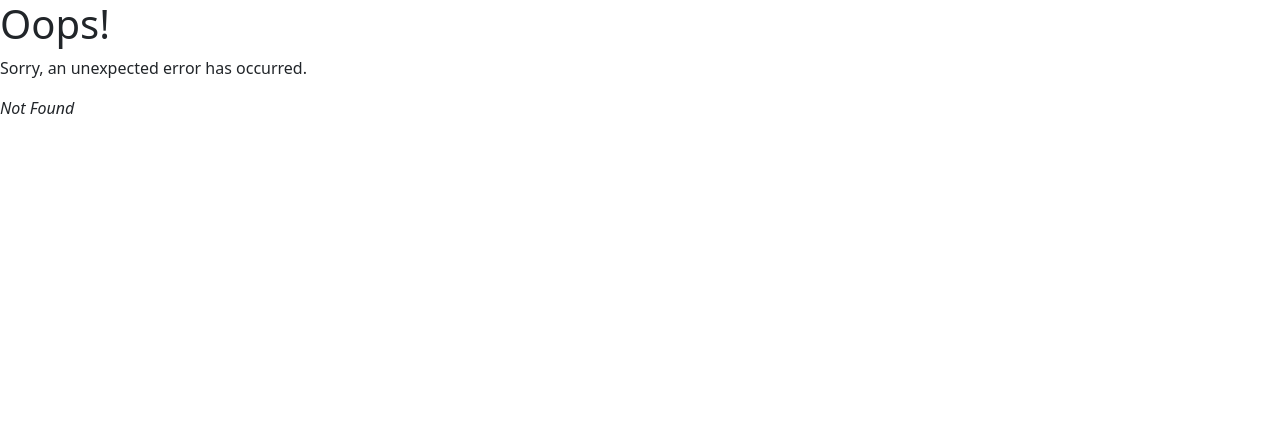
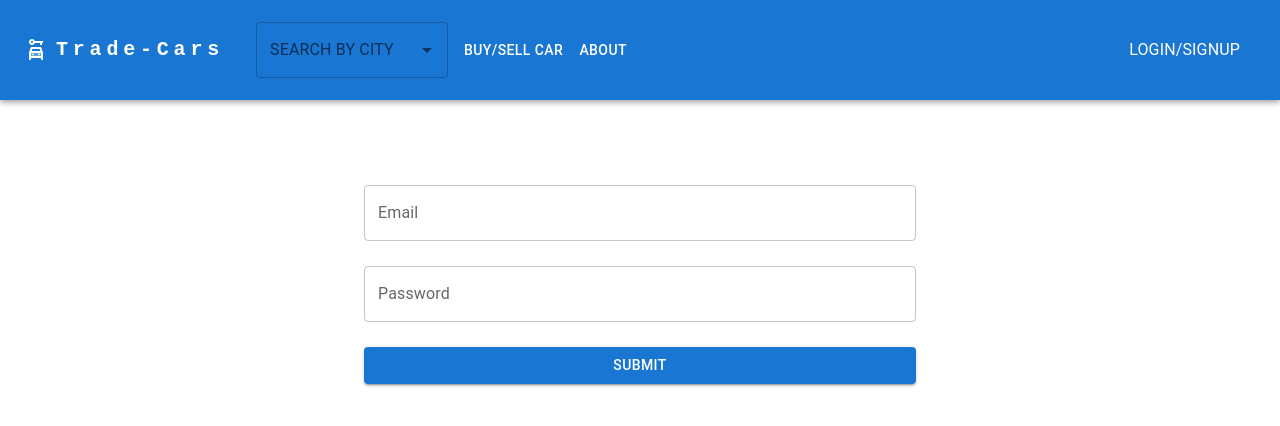
Before and after one commit to sj-shweta04/car-trading-portal-UI, a React (Vite) app: page /sellcar in a window 1280 px wide. Before the commit this address had no page. Shown: the top 426 px of the page. Built offline with nearby package versions, Linux system fonts and the light colour scheme.

Commit message:
Added view cars and sell car form (#12)
Co-authored-by: shweta_jadhav <sj.shweta@gmail.com>

```diff
--- a/package.json
+++ b/package.json
@@ -17,10 +17,12 @@
     "@mui/material": "^5.14.1",
     "axios": "^1.4.0",
     "bootstrap": "^5.3.0",
+    "formik": "^2.4.3",
     "react": "^18.2.0",
     "react-dom": "^18.2.0",
     "react-router-dom": "^6.14.2",
-    "react-toastify": "^9.1.3"
+    "react-toastify": "^9.1.3",
+    "yup": "^1.2.0"
   },
   "devDependencies": {
     "@types/react": "^18.2.15",
--- /dev/null
+++ b/src/Components/SellCar/SellCar.jsx
@@ -0,0 +1,67 @@
+import { useFormik } from 'formik';
+import * as yup from 'yup';
+import { Button } from '@mui/material';
+import TextField from '@mui/material/TextField';
+import Container from '@mui/material/Container';
+const validationSchema = yup.object({
+  email: yup
+    .string('Enter your email')
+    .email('Enter a valid email')
+    .required('Email is required'),
+  password: yup
+    .string('Enter your password')
+    .min(8, 'Password should be of minimum 8 characters length')
+    .required('Password is required'),
+});
+
+const SellCar = () => {
+  const formik = useFormik({
+    initialValues: {
+      email: '',
+      password: '',
+    },
+    validationSchema: validationSchema,
+    onSubmit: (values) => {
+      alert(JSON.stringify(values, null, 2));
+    },
+  });
+
+  return (
+    <div>
+        <Container maxWidth="sm" sx={{paddingTop:'10vh'}}>
+      <form onSubmit={formik.handleSubmit}>
+        <TextField
+          sx={{marginTop:'5px'}}
+          fullWidth
+          id="email"
+          name="email"
+          label="Email"
+          value={formik.values.email}
+          onChange={formik.handleChange}
+          onBlur={formik.handleBlur}
+          error={formik.touched.email && Boolean(formik.errors.email)}
+          helperText={formik.touched.email && formik.errors.email}
+        />
+        <TextField
+        sx={{marginTop:'25px'}}
+          fullWidth
+          id="password"
+          name="password"
+          label="Password"
+          type="password"
+          value={formik.values.password}
+          onChange={formik.handleChange}
+          onBlur={formik.handleBlur}
+          error={formik.touched.password && Boolean(formik.errors.password)}
+          helperText={formik.touched.password && formik.errors.password}
+        />
+        <Button sx={{marginTop:'25px'}} color="primary" variant="contained" fullWidth type="submit">
+          Submit
+        </Button>
+      </form>
+      </Container>
+    </div>
+  );
+};
+
+export default SellCar;
--- /dev/null
+++ b/src/Components/ViewCars/Car.jsx
@@ -0,0 +1,75 @@
+/* eslint-disable react/prop-types */
+import CssBaseline from '@mui/material/CssBaseline';
+import CardMedia from '@mui/material/CardMedia';
+import Box from '@mui/material/Box';
+import Container from '@mui/material/Container';
+import Typography from '@mui/material/Typography';
+import CardContent from '@mui/material/CardContent';
+import { Button } from '@mui/material';
+import './styles.css';
+export default function Car({ carDetails, close }) {
+
+  console.log(carDetails);
+
+  return (
+    <>
+      <CssBaseline />
+      <Container sx={{ paddingBottom: "25px" }} fixed>
+
+        <CardMedia
+          component="img"
+          height="500"
+          width="50"
+          image={`http://localhost:8080/api/cars/images/${carDetails.carImage}`}
+          alt="Car info"
+        />
+        <Box sx={{ bgcolor: '#cfe8fc', height: '55vh' }} >
+        <Button sx={{marginRight:'5px'}} onClick={()=>close(false)}>Close</Button>
+
+        <div className='display'>
+          <CardContent>
+            <Typography gutterBottom variant="h5" component="div">
+              {carDetails.brandId.brandName}
+            </Typography>
+            <Typography variant="body2" color="text.secondary">
+              Model: {carDetails.model}
+            </Typography>
+            <Typography variant="body2" color="text.secondary">
+              Year: {carDetails.year}
+            </Typography>
+            <Typography variant="body2" color="text.secondary">
+              Price: {carDetails.price}
+            </Typography>
+            <Typography variant="body2" color="text.secondary">
+              City: {carDetails.city}
+            </Typography>
+          </CardContent>
+          <CardContent>
+            <Typography gutterBottom variant="h5" component="div">
+              Owner&apos;s Info
+            </Typography>
+            <Typography variant="body2" color="text.secondary">
+              Name: {carDetails.sellerId.sellerName}
+            </Typography>
+            <Typography variant="body2" color="text.secondary">
+              Phone: {carDetails.sellerId.phone}
+            </Typography>
+            <Typography variant="body2" color="text.secondary">
+              Email: {carDetails.sellerId.email}
+            </Typography>
+            <Typography variant="body2" color="text.secondary">
+              City: {carDetails.sellerId.city}
+            </Typography>
+            <Typography variant="body2" color="text.secondary">
+              Address: {carDetails.sellerId.address}
+            </Typography>
+          </CardContent>
+          </div>
+
+
+
+        </Box>
+      </Container>
+    </>
+  );
+}
--- a/src/Components/ViewCars/Cars.jsx
+++ b/src/Components/ViewCars/Cars.jsx
@@ -3,19 +3,24 @@ import CardContent from '@mui/material/CardContent';
 import CardMedia from '@mui/material/CardMedia';
 import Typography from '@mui/material/Typography';
 import { Button, CardActionArea, CardActions, Grid } from '@mui/material';
+import { useState } from 'react';
+import Car from './Car';
 
 
 export default function Cars({ cars, heading }) {
+
+    const [viewCar, setViewCar] = useState(false)
+    const [carDetails, setCarDetails] = useState()
 
     return (
         <>
             {cars &&
                 <>
-                    <Typography gutterBottom mt={2} ml={2} variant="h4" component="div">
-                        {heading}
-                    </Typography>
+                        <Typography gutterBottom mt={2} ml={2} variant="h4" component="div">
+                            {heading}
+                        </Typography>
                     <Grid container spacing={2} alignItems="center" justifyContent="center">
-                        {cars.map((c) => (
+                        {!viewCar ? cars.map((c) => (
                             <Grid item key={c.car_id} xs={12} sm={4} md={'auto'} mt={3}>
                                 <Card sx={{ maxWidth: 345 }}>
                                     <CardActionArea>
@@ -44,13 +49,16 @@ export default function Cars({ cars, heading }) {
                                         </CardContent>
                                     </CardActionArea>
                                     <CardActions>
-                                        <Button size="small" color="primary">
+                                        <Button size="small" color="primary" onClick={() => {
+                                            setCarDetails(c);
+                                            setViewCar(true)
+                                        }}>
                                             View
                                         </Button>
                                     </CardActions>
                                 </Card>
                             </Grid>
-                        ))}
+                        )) : <Car carDetails={carDetails} close={setViewCar} />}
                     </Grid>
                 </>
             }
--- /dev/null
+++ b/src/Components/ViewCars/styles.css
@@ -0,0 +1,7 @@
+.display{
+    display: flex;
+    justify-content: center;
+}
+.color{
+    color: red;
+}
--- a/src/router.jsx
+++ b/src/router.jsx
@@ -9,6 +9,7 @@ import SignIn from "./Components/SignIn/SignIn";
 import Cars from "./Components/ViewCars/Cars";
 import SearchByBrand from "./Components/SearchBy/SearchByBrand";
 import SearchByCity from "./Components/SearchBy/SearchByCity";
+import SellCar from "./Components/SellCar/SellCar";
 
 export const router = createBrowserRouter([
   {
@@ -44,6 +45,11 @@ export const router = createBrowserRouter([
         path:"/cars/brand/:brandName",
         element:<SearchByBrand/>,
         errorElement: <ErrorPage />
+      },
+      {
+        path:"sellcar",
+        element:<SellCar/>,
+        errorElement: <ErrorPage />
       }
     ],
   },
```
Also changed, not shown: 1 other file (tests, documents, lock files or other folders).
